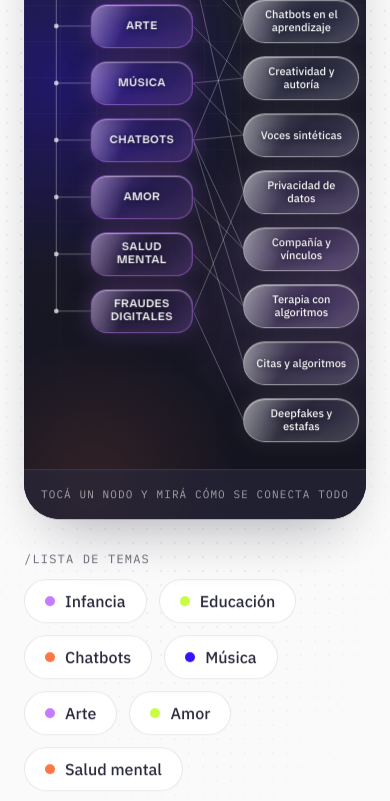
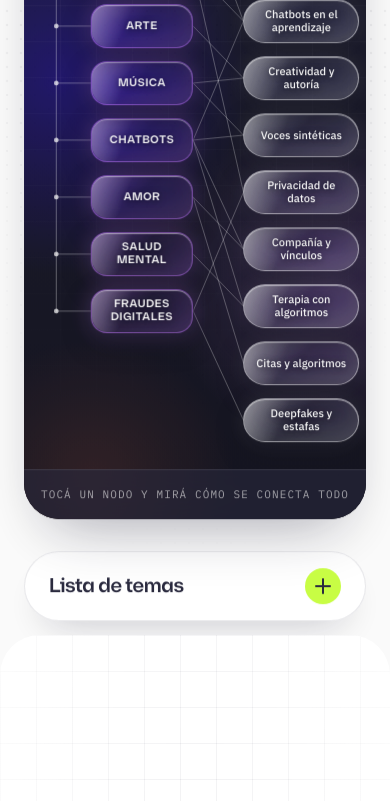
Before and after one commit to gabrieldelfiino-oss/codigoIA-design, a React (Vite) app: page / in a window 390 px wide. Shown: the part 1156-1957 px from the top of the page. Built offline with nearby package versions, Linux system fonts and the light colour scheme.

Commit message:
Lista de temas en celular como desplegable
Co-Authored-By: Claude Sonnet 5.5 <noreply@anthropic.com>

```diff
--- a/src/components/temas/ThemeSection.jsx
+++ b/src/components/temas/ThemeSection.jsx
@@ -77,13 +77,22 @@ export default function ThemeSection() {
           <ThemeMapMovil />
         </div>
 
-        <p className="mt-8 font-mono text-xs uppercase tracking-widest text-noche/70 lg:hidden">/Lista de temas</p>
-        <ul className="mt-3 flex flex-wrap gap-3 lg:hidden">
+        {/* Lista de temas en celular: la misma información del mapa, como desplegable
+            (arranca cerrado, igual que "Sobre el proyecto" y "Escribinos"). */}
+        <details className="group mt-8 rounded-3xl border border-noche/10 bg-white text-noche shadow-suave lg:hidden">
+          <summary className="flex min-h-14 cursor-pointer list-none items-center justify-between gap-4 rounded-3xl px-6 py-4 font-display text-xl font-semibold tracking-tight [&::-webkit-details-marker]:hidden">
+            Lista de temas
+            <span
+              aria-hidden
+              className="relative h-9 w-9 shrink-0 rounded-full bg-lima transition-transform duration-200 group-hover:scale-110 before:absolute before:left-1/2 before:top-1/2 before:h-0.5 before:w-4 before:-translate-x-1/2 before:-translate-y-1/2 before:rounded-full before:bg-noche before:content-[''] after:absolute after:left-1/2 after:top-1/2 after:h-4 after:w-0.5 after:-translate-x-1/2 after:-translate-y-1/2 after:rounded-full after:bg-noche after:content-[''] group-open:after:hidden"
+            />
+          </summary>
+          <ul className="flex flex-wrap gap-3 px-6 pb-6 pt-1">
           {temas.map((t, i) => (
             <li key={t.id}>
               <RouterLink
                 to={`/temas/${t.id}`}
-                className="inline-flex min-h-11 items-center gap-2.5 rounded-full border border-noche/10 bg-white px-5 py-2 text-base font-medium shadow-suave transition-transform duration-200 hover:-translate-y-0.5"
+                className="inline-flex min-h-11 items-center gap-2.5 rounded-full border border-noche/10 bg-gris px-5 py-2 text-base font-medium transition-transform duration-200 hover:-translate-y-0.5"
               >
                 <span aria-hidden className={`h-2.5 w-2.5 rounded-full ${PUNTOS[i % PUNTOS.length]}`} />
                 {t.nombre}
@@ -91,6 +100,7 @@ export default function ThemeSection() {
             </li>
           ))}
         </ul>
+        </details>
       </div>
     </section>
   );
```
